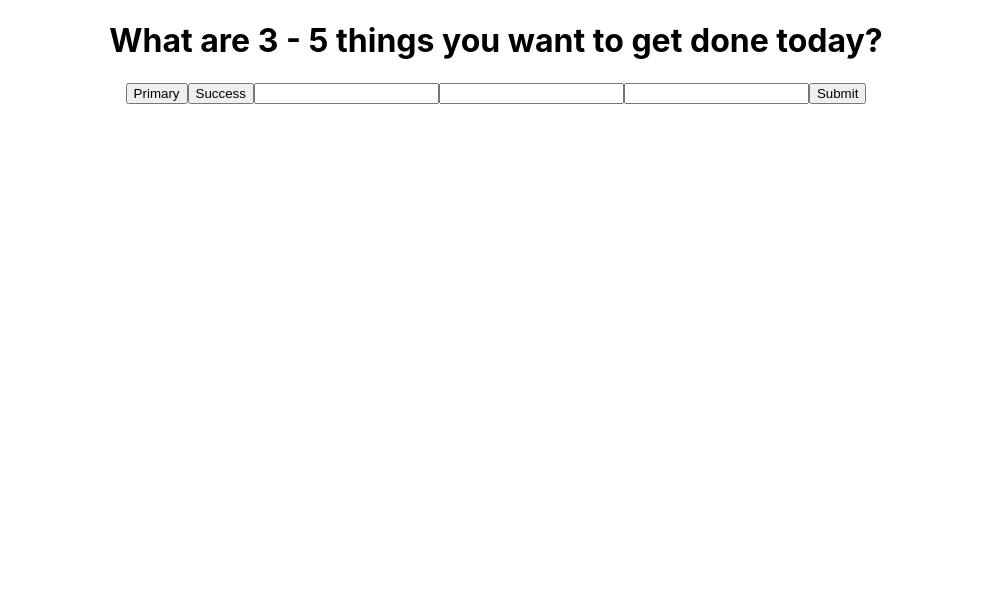
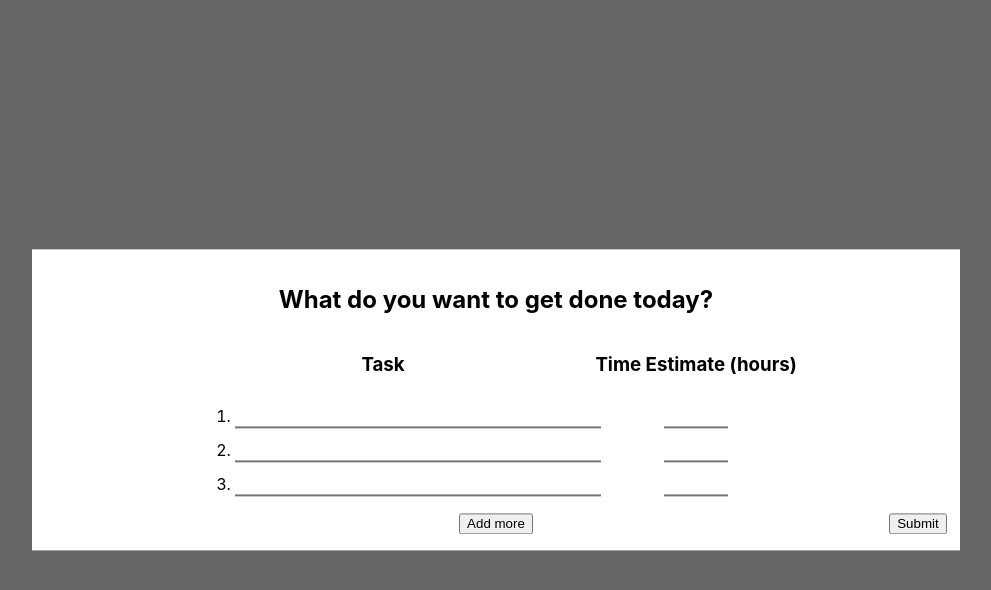
Before and after one commit to JoeU11/Timeboard, a React (Create React App) app: page / in a window 1280 px wide. Shown: the top 590 px of the page, without its empty margins (144-1135 px from the left). Built offline with nearby package versions, Linux system fonts and the light colour scheme.

Commit message:
build out and do initial styling of pickTasks component

```diff
--- a/src/App.css
+++ b/src/App.css
@@ -1,5 +1,9 @@
 .App {
   text-align: center;
+}
+
+.modal {
+  color: red
 }
 
 .modal-background {
--- /dev/null
+++ b/src/components/pickTasks.css
@@ -0,0 +1,55 @@
+#pickTasks-container {
+  display: flex;
+  margin: auto;
+  gap: 20%;
+  align-items: start;
+  justify-content: center;
+}
+
+.time-estimate-list {
+  list-style-type: none;
+}
+
+.time-estimate-input {
+  width: 30%;
+  border-top-style: none;
+  border-right-style: none;
+  border-left-style: none;
+  margin-top: 15px;
+}
+
+.task-input {
+  width: 200%;
+  border-top-style: none;
+  border-right-style: none;
+  border-left-style: none;
+  margin-top: 15px;
+}
+
+.pickTasks-background {
+  display: block;
+  position: fixed;
+  top: 0;
+  left: 0;
+  width: 100%;
+  height: 100%;
+  background: rgba(0, 0, 0, 0.6);
+  z-index: 1000;
+}
+
+.pickTasks-main {
+  position: fixed;
+  background: white;
+  width: 70%;
+  height: auto;
+  top: 50%;
+  left: 50%;
+  transform: translate(-50%, -50%);
+  padding: 1em;
+}
+
+.pickTasks-main button.close {
+  position: absolute;
+  bottom: 1.2em;
+  right: 1em;
+}
--- a/src/components/pickTasks.js
+++ b/src/components/pickTasks.js
@@ -1,4 +1,5 @@
 import React, { useState } from 'react'
+import './pickTasks.css'
 
 export default function PickTasks() {
   const [tasks, setTasks] = useState(null)
@@ -8,16 +9,30 @@ export default function PickTasks() {
   }
 
   return (
-    <div className="pickTasks">
-      <h1 className="pickTasks-Title">What are 3 - 5 things you want to get done today?</h1>
-      <form onSubmit={handleSubmit()}>
-        <button type="button" className="btn btn-primary">Primary</button>
-        <button type="button" className="btn btn-success">Success</button>
-        <input type="text"></input>
-        <input type="text"></input>
-        <input type="text"></input>
-        <button type="submit">Submit</button>
-      </form>
-    </div>
+    <div className="pickTasks-background">
+      <section className="pickTasks-main">
+        <h1 className="pickTasks-Title">What do you want to get done today?</h1>
+        <form onSubmit={handleSubmit()}>
+          <div id="pickTasks-container">
+            <div>
+              <h3 style={{ marginLeft: '70%' }}>Task</h3>
+              <ol>
+                <li><input type="text" className="task-input"></input></li>
+                <li><input type="text" className="task-input"></input></li>
+                <li><input type="text" className="task-input"></input></li>
+              </ol>
+            </div>
+            <div id="estimates">
+              <h3>Time Estimate (hours)</h3>
+              <li className="time-estimate-list"><input type="text" className="time-estimate-input"></input></li>
+              <li className="time-estimate-list"><input type="text" className="time-estimate-input"></input></li>
+              <li className="time-estimate-list"><input type="text" className="time-estimate-input"></input></li>
+            </div>
+          </div>
+          <button className="add">Add more</button> {/* add functionality to add additional tasks  */}
+          <button className="close" type="submit">Submit</button>
+        </form >
+      </section>
+    </div >
   )
 }
```
